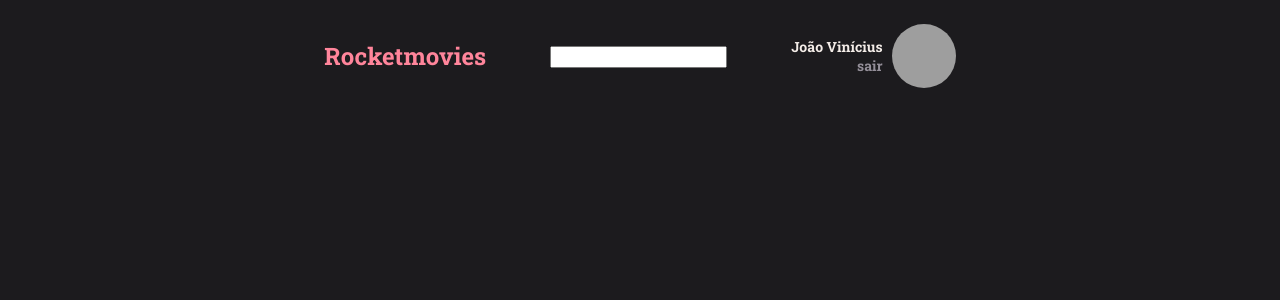
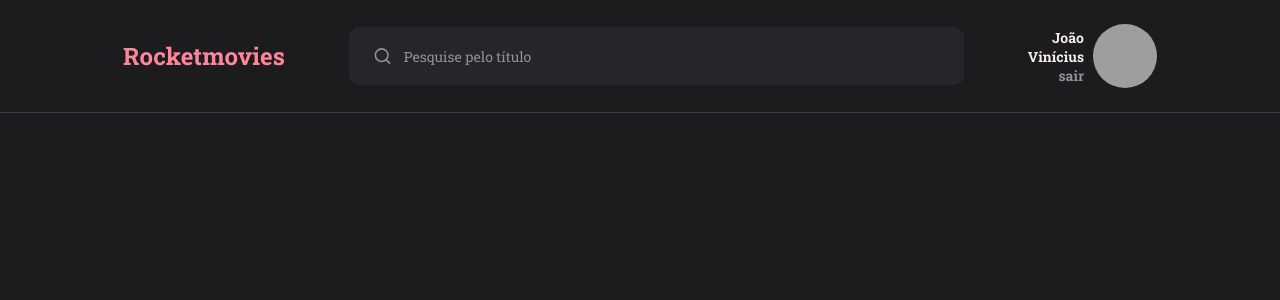
Before and after one commit to joaovvs/rocketMovies, a React (Vite) app: page / in a window 1280 px wide. Shown: the top 300 px of the page. Built offline with nearby package versions, Linux system fonts and the light colour scheme; grey boxes are pictures that could not be loaded.

Commit message:
header with search input

```diff
--- a/package.json
+++ b/package.json
@@ -12,6 +12,7 @@
   "dependencies": {
     "react": "^18.2.0",
     "react-dom": "^18.2.0",
+    "react-icons": "^4.11.0",
     "styled-components": "^6.1.0"
   },
   "devDependencies": {
--- a/src/components/Header/index.jsx
+++ b/src/components/Header/index.jsx
@@ -1,4 +1,8 @@
 import { Container, Search, Profile } from './styles'
+
+import { FiPlus, FiSearch } from 'react-icons/fi';
+
+import { Input } from '../Input'
 
 export function Header(){
     return(
@@ -6,7 +10,7 @@ export function Header(){
             <h1>Rocketmovies</h1>
 
             <Search>
-                <input type="text" />
+                <Input type="text" placeholder="Pesquise pelo título" icon={FiSearch}/>
             </Search>
 
             <Profile>
--- a/src/components/Header/styles.js
+++ b/src/components/Header/styles.js
@@ -13,6 +13,8 @@ export const Container = styled.div`
 
     gap: 6.4rem;
 
+    border-bottom: 1px solid ${({theme}) => theme.COLORS.BACKGROUND_400};
+
     h1 {
         font-size: 2.4rem;
         font-weight: bold;
@@ -25,6 +27,7 @@ export const Container = styled.div`
 `
 
 export const Search = styled.div`
+    width: 100%;
 `;
 
 export const Profile = styled.div`
--- /dev/null
+++ b/src/components/Input/index.jsx
@@ -0,0 +1,11 @@
+import { Container } from "./styles";
+
+
+export function Input({icon: Icon,  ...rest}){
+    return(
+        <Container>
+            {Icon && <Icon size={20}/>}
+            <input {...rest}/>
+        </Container>
+    )
+}
--- /dev/null
+++ b/src/components/Input/styles.js
@@ -0,0 +1,32 @@
+import styled from "styled-components";
+
+export const Container = styled.div`
+    background: ${({ theme }) => theme.COLORS.BACKGROUND_700};
+    border-radius: 1rem;
+    width: 100%;
+
+    padding: 1.9rem 2.4rem;
+
+    display: flex;
+    align-items: center;
+    gap: 1.2rem;
+
+    svg{
+        color: ${({theme}) => theme.COLORS.TEXT_GRAY_300};
+    }
+
+    input{
+        background: none;
+        border: none;
+
+        font-size: 1.4rem;
+        width: 100%;
+        color: ${({theme}) => theme.COLORS.TEXT_GRAY_100};
+
+
+        &::placeholder{
+            font-size: 1.4rem;
+            color: ${({theme}) => theme.COLORS.TEXT_GRAY_300}
+        }
+    }
+`;
--- a/src/styles/theme.js
+++ b/src/styles/theme.js
@@ -5,6 +5,7 @@ export default {
     BACKGROUND_700: "#262529",
     BACKGROUND_600: "#282124",
     BACKGROUND_500: "#312E38",
+    BACKGROUND_400: "#3E3B47",
 
     BACKGROUND_PINK: "rgba(255,133,155,5%)",
 
```
Also changed, not shown: 1 other file (tests, documents, lock files or other folders).
